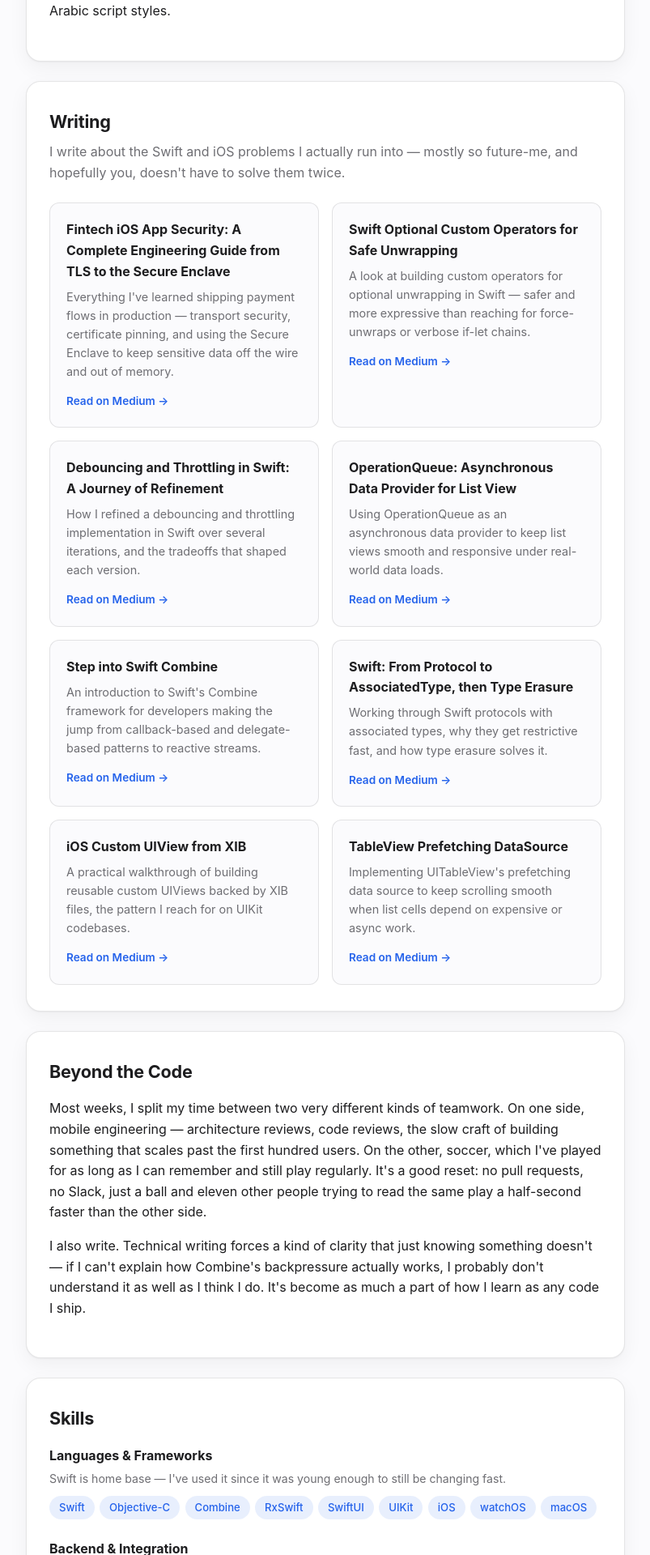
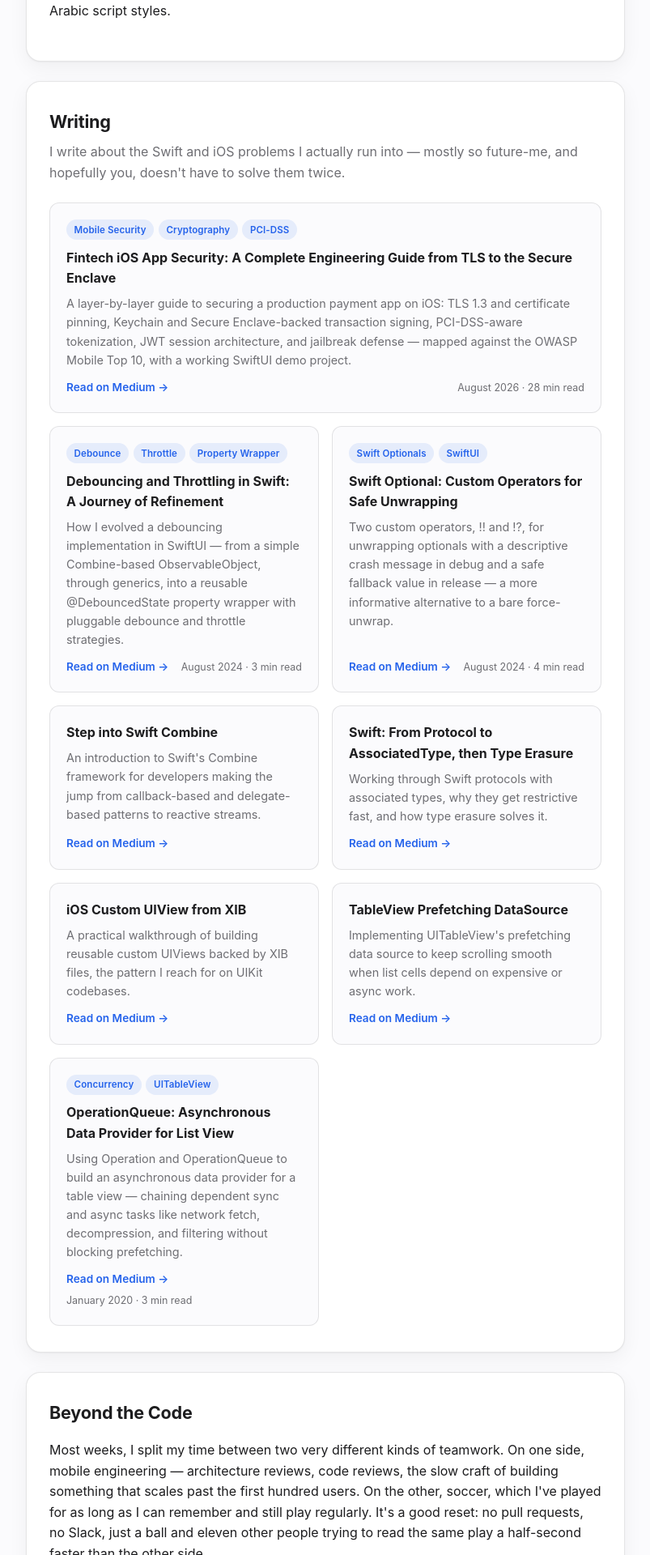
Before and after one commit to rokon-uddin/rokon-uddin.github.io, a Jekyll site: the page built from index.html, in a window 1280 px wide. Shown: the part 3455-5375 px from the top of the page at 81% size, without its empty margins (238-1041 px from the left). Built offline with Jekyll 4.4.1, drawn with Linux system fonts in a browser that asks for light colours.

Commit message:
Deepen Writing section with real article content
Rewrites blurbs for the 4 posts I have full source for (fintech
security guide, debouncing/throttling, optional operators,
OperationQueue) using their actual content instead of title-guesses,
and adds real tags/date/read-time for those. Reorders posts by
recency, feature-highlights the fintech guide as the lead card, and
adds tag chips + meta row styling to the writing cards.

```diff
--- a/_data/writing.yml
+++ b/_data/writing.yml
@@ -1,26 +1,33 @@
 - title: "Fintech iOS App Security: A Complete Engineering Guide from TLS to the Secure Enclave"
   blurb: >-
-    Everything I've learned shipping payment flows in production — transport security, certificate
-    pinning, and using the Secure Enclave to keep sensitive data off the wire and out of memory.
+    A layer-by-layer guide to securing a production payment app on iOS: TLS 1.3 and certificate
+    pinning, Keychain and Secure Enclave-backed transaction signing, PCI-DSS-aware tokenization,
+    JWT session architecture, and jailbreak defense — mapped against the OWASP Mobile Top 10, with
+    a working SwiftUI demo project.
+  date: August 2026
+  read_time: 28 min read
+  tags: [Mobile Security, Cryptography, PCI-DSS]
   url: https://medium.com/system-weakness/fintech-ios-app-security-a-complete-engineering-guide-from-tls-to-the-secure-enclave-30fa89d55a85
-
-- title: "Swift Optional Custom Operators for Safe Unwrapping"
-  blurb: >-
-    A look at building custom operators for optional unwrapping in Swift — safer and more expressive
-    than reaching for force-unwraps or verbose if-let chains.
-  url: https://medium.com/@shoaib-rokon/swift-optional-custom-operators-for-safe-unwrapping-c33cbeccfde5
 
 - title: "Debouncing and Throttling in Swift: A Journey of Refinement"
   blurb: >-
-    How I refined a debouncing and throttling implementation in Swift over several iterations,
-    and the tradeoffs that shaped each version.
+    How I evolved a debouncing implementation in SwiftUI — from a simple Combine-based
+    ObservableObject, through generics, into a reusable @DebouncedState property wrapper with
+    pluggable debounce and throttle strategies.
+  date: August 2024
+  read_time: 3 min read
+  tags: [Debounce, Throttle, Property Wrapper]
   url: https://medium.com/@shoaib-rokon/debouncing-and-throttling-in-swift-a-journey-of-refinement-c5d8ef3613d6
 
-- title: "OperationQueue: Asynchronous Data Provider for List View"
+- title: "Swift Optional: Custom Operators for Safe Unwrapping"
   blurb: >-
-    Using OperationQueue as an asynchronous data provider to keep list views smooth and responsive
-    under real-world data loads.
-  url: https://medium.com/monstar-lab-bangladesh-engineering/operationqueue-asynchronous-data-provider-for-list-view-ee5327ff2647
+    Two custom operators, !! and !?, for unwrapping optionals with a descriptive crash message in
+    debug and a safe fallback value in release — a more informative alternative to a bare
+    force-unwrap.
+  date: August 2024
+  read_time: 4 min read
+  tags: [Swift Optionals, SwiftUI]
+  url: https://medium.com/@shoaib-rokon/swift-optional-custom-operators-for-safe-unwrapping-c33cbeccfde5
 
 - title: "Step into Swift Combine"
   blurb: >-
@@ -45,3 +52,13 @@
     Implementing UITableView's prefetching data source to keep scrolling smooth when list cells
     depend on expensive or async work.
   url: https://medium.com/monstar-lab-bangladesh-engineering/tableview-prefetching-datasource-3de593530c4a
+
+- title: "OperationQueue: Asynchronous Data Provider for List View"
+  blurb: >-
+    Using Operation and OperationQueue to build an asynchronous data provider for a table view —
+    chaining dependent sync and async tasks like network fetch, decompression, and filtering
+    without blocking prefetching.
+  date: January 2020
+  read_time: 3 min read
+  tags: [Concurrency, UITableView]
+  url: https://medium.com/monstar-lab-bangladesh-engineering/operationqueue-asynchronous-data-provider-for-list-view-ee5327ff2647
--- a/assets/css/style.css
+++ b/assets/css/style.css
@@ -272,8 +272,13 @@ main {
   gap: 1rem;
 }
 
+.writing-grid a.writing-card:first-child {
+  grid-column: 1 / -1;
+}
+
 .writing-card {
-  display: block;
+  display: flex;
+  flex-direction: column;
   padding: 1.25rem;
   border-radius: calc(var(--radius) - 6px);
   border: 1px solid var(--color-border);
@@ -291,6 +296,23 @@ main {
   text-decoration: none;
 }
 
+.writing-tags {
+  display: flex;
+  flex-wrap: wrap;
+  gap: 0.35rem;
+  margin-bottom: 0.6rem;
+}
+
+.writing-tag {
+  background: var(--color-accent-soft);
+  color: var(--color-accent);
+  border-radius: 999px;
+  padding: 0.2rem 0.6rem;
+  font-size: 0.72rem;
+  font-weight: 600;
+  letter-spacing: 0.01em;
+}
+
 .writing-card h3 {
   margin: 0 0 0.4rem;
   font-size: 1rem;
@@ -301,12 +323,27 @@ main {
   margin: 0 0 0.75rem;
   font-size: 0.9rem;
   color: var(--color-muted);
+  flex-grow: 1;
+}
+
+.writing-footer {
+  display: flex;
+  align-items: baseline;
+  justify-content: space-between;
+  flex-wrap: wrap;
+  gap: 0.35rem 0.75rem;
 }
 
 .writing-link {
   font-size: 0.85rem;
   font-weight: 600;
   color: var(--color-accent);
+}
+
+.writing-meta {
+  font-size: 0.78rem;
+  color: var(--color-muted);
+  white-space: nowrap;
 }
 
 /* Skills */
--- a/index.html
+++ b/index.html
@@ -84,9 +84,23 @@ title: Mohammed Rokon Uddin – Senior iOS Engineer
   <div class="writing-grid">
     {% for post in site.data.writing %}
     <a class="writing-card" href="{{ post.url }}">
+      {% if post.tags %}
+      <div class="writing-tags">
+        {% for tag in post.tags %}
+        <span class="writing-tag">{{ tag }}</span>
+        {% endfor %}
+      </div>
+      {% endif %}
       <h3>{{ post.title }}</h3>
       <p>{{ post.blurb }}</p>
-      <span class="writing-link">Read on Medium →</span>
+      <div class="writing-footer">
+        <span class="writing-link">Read on Medium →</span>
+        {% if post.date or post.read_time %}
+        <span class="writing-meta">
+          {{ post.date }}{% if post.date and post.read_time %} · {% endif %}{{ post.read_time }}
+        </span>
+        {% endif %}
+      </div>
     </a>
     {% endfor %}
   </div>
```
